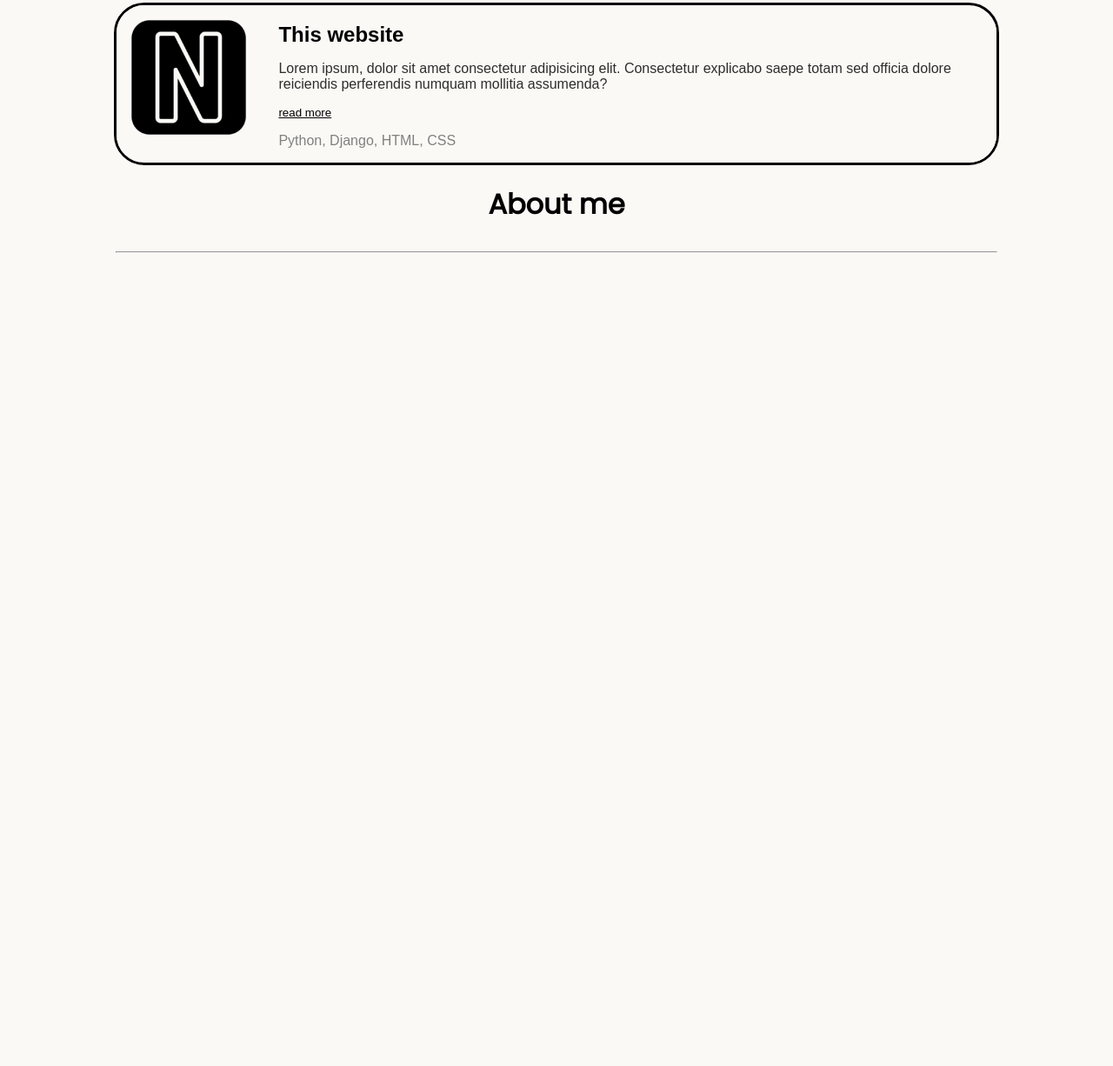
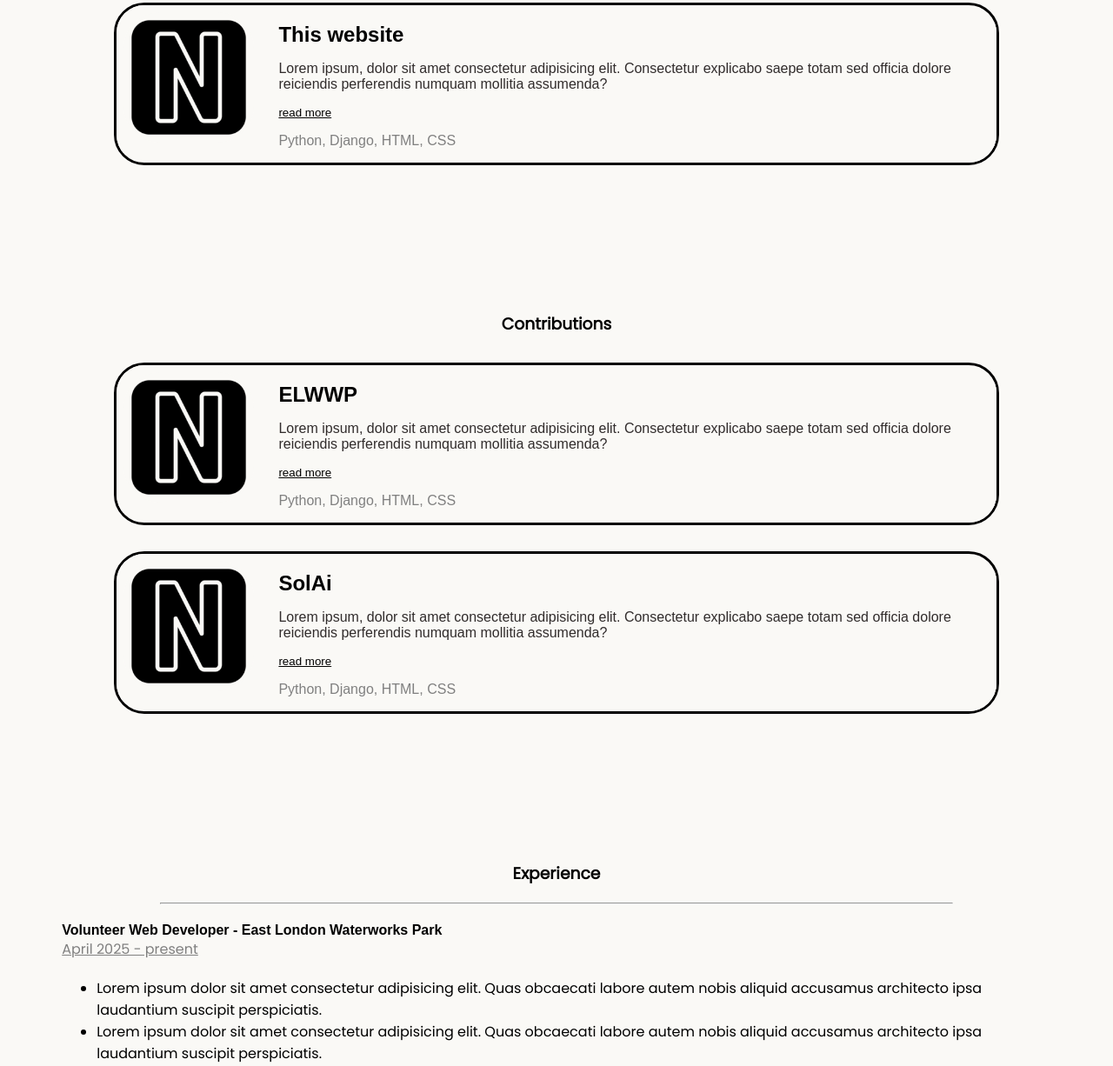
Before and after one commit to calvinw-dotcom/portfolio_site, a plain HTML site: page index.html in a window 1280 px wide. Shown: the part 1574-2800 px from the top of the page at 87% size. Before the commit the page ends 1881 px from the top, so only its background shows below. Drawn offline with Linux system fonts and the light colour scheme.

Commit message:
Adding sections: Experience and contributions

```diff
--- a/index.html
+++ b/index.html
@@ -4,6 +4,7 @@
     <title>Calvin's Portfolio</title>
     <link rel="stylesheet" href="styles/styles.css">
     <a href="mailto:worthingtonc9@gmail.com?subject=You're%20hired!&body=Congratulations%2C%20Calvin!%20We%20have%20a%20role%20as%20a%20software%20engineer%20that%20we%20think%20you%20would%20be%20great%20for." class="btn btn--contact">Contact me</a>
+    <!-- put contact me into navbar or just tidy -->
     <link href="https://fonts.googleapis.com/css2?family=Poppins&display=swap" rel="stylesheet">
     <link rel="stylesheet" href="https://cdnjs.cloudflare.com/ajax/libs/font-awesome/4.7.0/css/font-awesome.min.css"> <!--Shows a hamburger menu on smaller screens-->
 </head>
@@ -14,7 +15,7 @@
         <a href=#projects class="nav-link smoothScroll" >Projects</a> <!---->
         <a href=#contributions>Contributions</a>
         <a href=#about-me>About me</a>
-        <a href=#Experience>Experience</a>
+        <a href=#experience>Experience</a>
 
     </nav>
 
@@ -80,12 +81,71 @@
 
     </div>
 
+    <div class="projects" id="contributions">
+        <h3>Contributions</h3>
+        <div class="container">
+            <div><img src="image/Nommo.png" alt="Nommo"></div>
+            <div class="card-content">
+                <h4>ELWWP</h4>
+                <p class="project-description">Lorem ipsum, dolor sit amet consectetur adipisicing elit. Consectetur explicabo saepe totam sed officia dolore reiciendis perferendis numquam mollitia assumenda?</p>
+                <p class="hidden-content">Lorem ipsum dolor sit amet consectetur, adipisicing elit. Nam optio soluta velit! Neque molestiae commodi quis at recusandae repudiandae eos! Voluptas vel fugiat cumque tenetur eligendi cum veniam culpa nostrum.</p>
+                <button class="read-more">read more</button>
+                <p class="project-subscript">Python, Django, HTML, CSS </p>
+            </div>
+        </div>
 
-    <H1>About me</H1>
-    <hr class="solid">
+        <div class="container">
+            <div><img src="image/Nommo.png" alt="Nommo"></div>
+            <div class="card-content">
+                <h4>SolAi</h4>
+                <p class="project-description">Lorem ipsum, dolor sit amet consectetur adipisicing elit. Consectetur explicabo saepe totam sed officia dolore reiciendis perferendis numquam mollitia assumenda?</p>
+                <p class="hidden-content">Lorem ipsum dolor sit amet consectetur, adipisicing elit. Nam optio soluta velit! Neque molestiae commodi quis at recusandae repudiandae eos! Voluptas vel fugiat cumque tenetur eligendi cum veniam culpa nostrum.</p>
+                <button class="read-more">read more</button>
+                <p class="project-subscript">Python, Django, HTML, CSS </p>
+            </div>
+        </div>
+
+    </div>
+
+    <div class="experience" id="experience">
+        <h3>Experience</h3>
+        <hr class="solid">
+
+        <div class="job">
+            <h4>Volunteer Web Developer - East London Waterworks Park </h4>
+            <p class='date'> April 2025 - present</p>
+            <div class="role">
+                <ul>
+                    <li>Lorem ipsum dolor sit amet consectetur adipisicing elit. Quas obcaecati labore autem nobis aliquid accusamus architecto ipsa laudantium suscipit perspiciatis.
+                    </li>
+                    <li>Lorem ipsum dolor sit amet consectetur adipisicing elit. Quas obcaecati labore autem nobis aliquid accusamus architecto ipsa laudantium suscipit perspiciatis.
+                    </li>
+                    <li>Lorem ipsum dolor sit amet consectetur adipisicing elit. Quas obcaecati labore autem nobis aliquid accusamus architecto ipsa laudantium suscipit perspiciatis.
+                    </li>
+                </ul>
+            </div>
+        </div>
+
+        <div class="job">
+            <h4>Corporate tax senior - Blick Rothenberg </h4>
+            <p class='date'> Feb 2023 - March 2021</p>
+            <div class="role">
+                <ul>
+                    <li>Lorem ipsum dolor sit amet consectetur adipisicing elit. Quas obcaecati labore autem nobis aliquid accusamus architecto ipsa laudantium suscipit perspiciatis.
+                    </li>
+                    <li>Lorem ipsum dolor sit amet consectetur adipisicing elit. Quas obcaecati labore autem nobis aliquid accusamus architecto ipsa laudantium suscipit perspiciatis.
+                    </li>
+                    <li>Lorem ipsum dolor sit amet consectetur adipisicing elit. Quas obcaecati labore autem nobis aliquid accusamus architecto ipsa laudantium suscipit perspiciatis.
+                    </li>
+                </ul>
+            </div>
+        </div>
 
 
-    <div></div>
+
+
+    </div>
+
 
 
 <!-- Contributions -->
--- a/styles/styles.css
+++ b/styles/styles.css
@@ -60,6 +60,10 @@ h3{
 
 hr{
    width: 80%;
+}
+
+.projects{
+    padding-bottom: 150px;
 }
 
 .container{
@@ -181,3 +185,31 @@ nav{
 .topnav a:active{
     background-color: aliceblue;
 }
+
+.experience{
+    width: 90%;
+}
+
+.experience h4{
+    font-family: sans-serif;
+    text-align: left;
+    padding: 0px;
+    margin-bottom: 0;
+
+}
+
+.date{
+    margin-top: 0px;
+    margin-bottom: 20px;
+    font-family: 'Poppins',sans-serif;
+    margin-top: 0px;
+    font-weight: 10;
+    color: gray;
+    text-decoration: underline solid;
+}
+
+.role {
+    font-family: 'Poppins',sans-serif;
+    text-align: left;
+    margin: 0 auto;
+}
```
